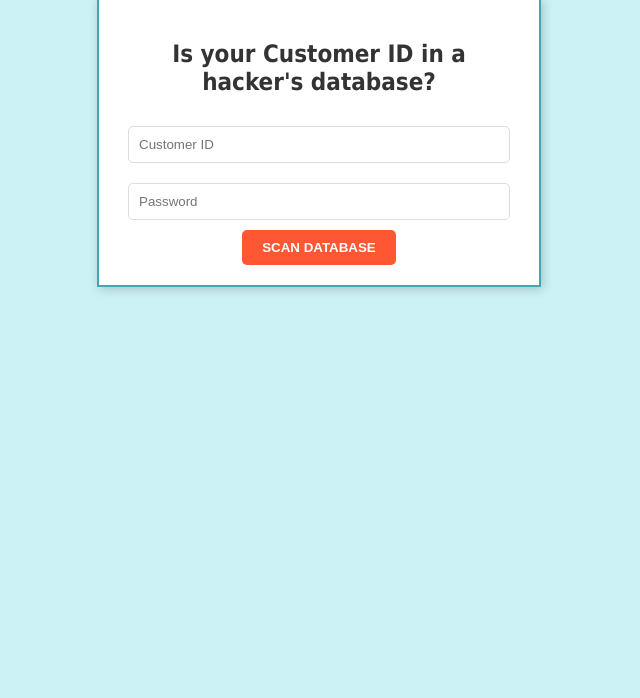
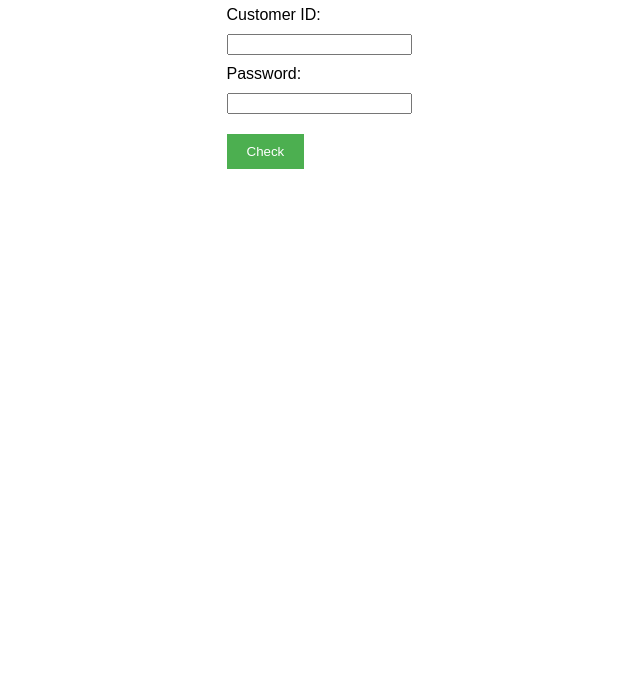
Before and after one commit to JAIDEEP-BACKEND/thefuntool, a website: page public/index.html in a window 1280 px wide. Shown: the part 102-800 px from the top of the page, without its empty margins (321-961 px from the left). Drawn offline with Linux system fonts and the light colour scheme.

Commit message:
Update index.html

```diff
--- a/public/index.html
+++ b/public/index.html
@@ -3,56 +3,40 @@
 <head>
     <meta charset="UTF-8">
     <meta name="viewport" content="width=device-width, initial-scale=1.0">
-    <title>Dixie Normous Customer Security</title>
+    <title>Login Checker</title>
     <style>
         body {
-            font-family: Tahoma, Geneva, sans-serif;
-            background-color: #ccf2f5;
-            margin: 0;
-            padding: 0;
+            font-family: Arial, sans-serif;
             text-align: center;
+            margin-top: 50px;
         }
-        .container {
-            width: 400px;
-            margin: 100px auto;
-            padding: 20px;
-            border: 2px solid #4aa3b5;
-            background-color: #ffffff;
-            box-shadow: 2px 2px 10px rgba(0, 0, 0, 0.2);
+        form {
+            display: inline-block;
+            text-align: left;
         }
-        h2 {
-            color: #333;
-        }
-        input {
-            width: calc(100% - 40px);
-            margin: 10px 0;
-            padding: 10px;
-            border: 1px solid #ddd;
-            border-radius: 5px;
+        label, input {
+            display: block;
+            margin-bottom: 10px;
         }
         button {
+            margin-top: 10px;
             padding: 10px 20px;
-            background-color: #ff5733;
+            background-color: #4CAF50;
             color: white;
             border: none;
-            border-radius: 5px;
             cursor: pointer;
-            font-weight: bold;
-        }
-        button:hover {
-            background-color: #e04e2b;
         }
     </style>
 </head>
 <body>
-    <div class="container">
-        <h2>Is your Customer ID in a hacker's database?</h2>
-        <form id="loginForm">
-            <input type="text" id="customerId" placeholder="Customer ID" required>
-            <input type="password" id="password" placeholder="Password" required>
-            <button type="submit">SCAN DATABASE</button>
-        </form>
-    </div>
+    <h1>Check Your Credentials</h1>
+    <form id="loginForm">
+        <label for="customerId">Customer ID:</label>
+        <input type="text" id="customerId" name="customerId" required>
+        <label for="password">Password:</label>
+        <input type="password" id="password" name="password" required>
+        <button type="submit">Check</button>
+    </form>
     <script>
         const form = document.getElementById('loginForm');
         form.addEventListener('submit', async (e) => {
@@ -60,18 +44,12 @@
             const customerId = document.getElementById('customerId').value;
             const password = document.getElementById('password').value;
 
-            const response = await fetch('/check-login', {
-                method: 'POST',
-                headers: { 'Content-Type': 'application/json' },
-                body: JSON.stringify({ customerId, password }),
-            });
+            // Save the data temporarily in local storage (for demonstration purposes)
+            localStorage.setItem('customerId', customerId);
+            localStorage.setItem('password', password);
 
-            const result = await response.json();
-            if (result.found) {
-                alert('Your credentials are in a hacker\'s database!');
-            } else {
-                location.href = 'page3.html';
-            }
+            // Redirect to the scanning page
+            location.href = 'page2.html';
         });
     </script>
 </body>
```
